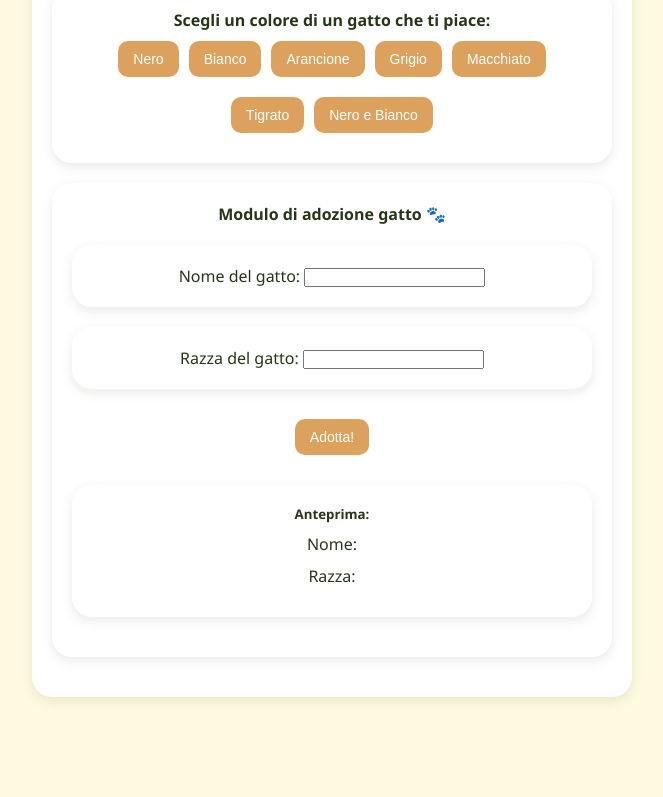
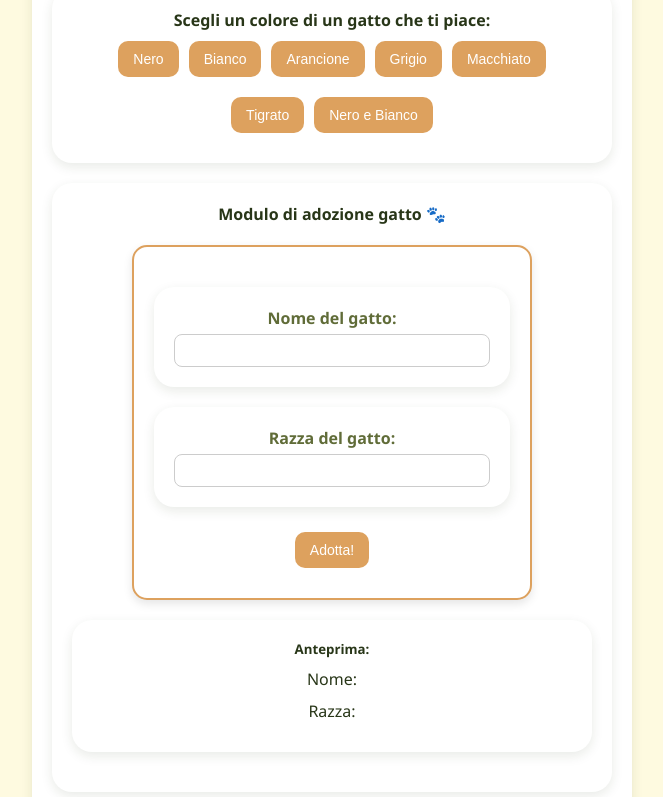
Before and after one commit to LindaTancini/cats-project-react, a React (Vite) app: page / in a window 1280 px wide. Shown: the part 607-1404 px from the top of the page, without its empty margins (308-971 px from the left). Before the commit the page ends 1344 px from the top, so only its background shows below. Built offline with nearby package versions, Linux system fonts and the light colour scheme; no server answers.

Commit message:
style: add form css

```diff
--- a/src/index.css
+++ b/src/index.css
@@ -68,3 +68,33 @@ img {
   margin-top: 10px;
   border: 3px solid #606c38;
 }
+
+/* FORM */
+
+form {
+  background-color: #ffffff;
+  border: 2px solid #dda15e;
+  border-radius: 15px;
+  padding: 20px;
+  max-width: 400px;
+  margin: 20px auto;
+  box-shadow: 0 4px 10px rgba(0, 0, 0, 0.1);
+}
+
+form div {
+  margin-bottom: 15px;
+  display: flex;
+  flex-direction: column;
+}
+
+label {
+  margin-bottom: 5px;
+  font-weight: bold;
+  color: #606c38;
+}
+
+input[type="text"] {
+  padding: 8px;
+  border: 1px solid #ccc;
+  border-radius: 8px;
+}
```
